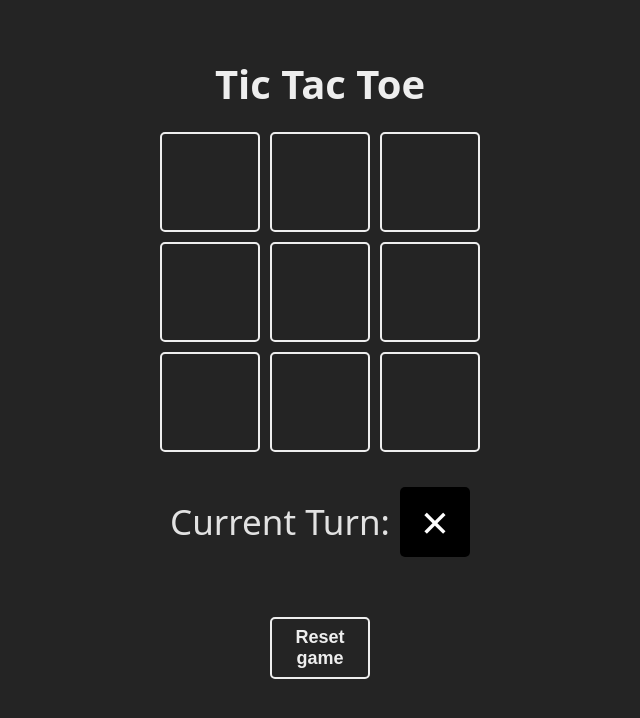
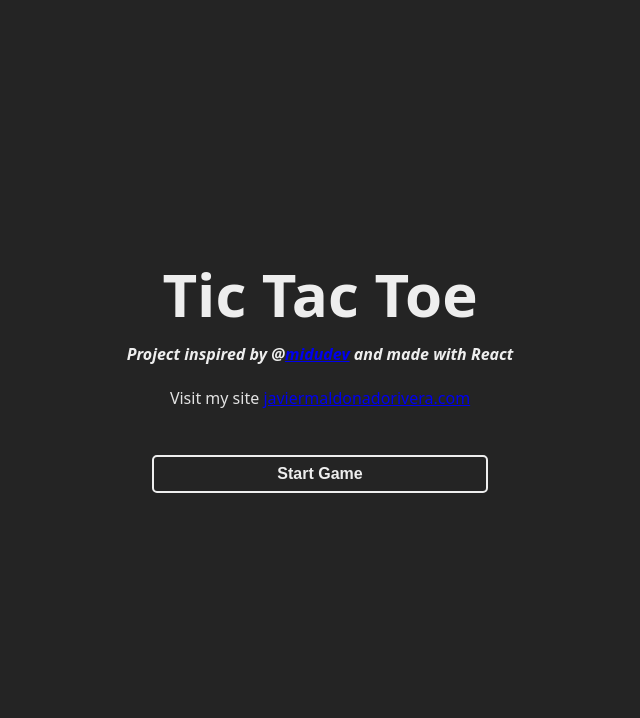
Before and after one commit to JavierMaldonadoR/tic-tac-toe, a React (Vite) app: page / in a window 1280 px wide. Shown: the top 718 px of the page, without its empty margins (320-960 px from the left). Built offline with nearby package versions, Linux system fonts and the light colour scheme.

Commit message:
Improve design

```diff
--- a/src/App.jsx
+++ b/src/App.jsx
@@ -8,9 +8,23 @@ import { checkWinnerFrom } from './logic/board.js'
 import { saveGameFromStorage, resetGameFromStorage } from './logic/storage/index.js'
 
 function App() {
+  const [gameStarted, setGameStarted] = useState(false)
+
+  const startGame = () => {
+    setGameStarted(true)
+  }
+
+  const closeGame = () => {
+    setGameStarted(false)
+    resetGame()
+  }
+
   const [board, setBoard] = useState(() => {
     const boardFromStorage = window.localStorage.getItem('board')
-    if (boardFromStorage) return JSON.parse(boardFromStorage)
+    if (boardFromStorage) {
+      setGameStarted(true)
+      return JSON.parse(boardFromStorage)
+    }
     return Array(9).fill(null)
   })
 
@@ -54,9 +68,17 @@ function App() {
   }
 
   return (
+    <div className='container'>
       <main className='board'>
-      <h1>Tic Tac Toe</h1>
+        <h1 className='title'>Tic Tac Toe</h1>
+        {!gameStarted ? (
           <>
+            <h2>Project inspired by @<a href="https://x.com/midudev">midudev</a> and made with React</h2>
+            <span>Visit my site <a href="https://www.javiermaldonadorivera.com">javiermaldonadorivera.com</a></span>
+            <button onClick={startGame}>Start Game</button>
+          </>
+        ) : (
+          <section className='game-container'>
             <section className='game'>
               {
                 board.map((_, index) => {
@@ -79,11 +101,20 @@ function App() {
             </section>
 
             <section>
-          <button className='reset' onClick={resetGame}>Reset game</button>
+              <button
+                className={board.every(square => square === null) ? 'disabled' : ''}
+                disabled={board.every(square => square === null)}
+                onClick={resetGame}
+              >
+                Reset game
+              </button>
+              <button onClick={closeGame}>Close Game</button>
             </section>
             <WinnerModal winner={winner} resetGame={resetGame} />
-      </>
+          </section>
+        )}
       </main>
+    </div>
   )
 }
 
--- a/src/index.css
+++ b/src/index.css
@@ -15,11 +15,11 @@
   -webkit-text-size-adjust: 100%;
 }
 
-body {
-  margin: 0;
-  display: flex;
-  justify-content: center;
-  min-width: 320px;
+#root {
+  padding: 0 !important; /* Override default padding */
+}
+
+body, html {
   min-height: 100vh;
 }
 
@@ -34,14 +34,25 @@ body {
   gap: 20px;
   flex-direction: column;
   width: fit-content;
-  margin: 40px auto;
+  margin: auto;
   text-align: center;
+  justify-content: center;
+  min-height: 100vh;
+  height: 100vh;
 }
 
 .board h1 {
-  font-size: 40px;
+  font-size: 60px;
   color: #eee;
   margin-bottom: 16px;
+  transition: transform 0.3s ease-in-out;
+}
+
+.board h2 {
+  font-size: 16px;
+  font-style: italic;
+  color: #eee;
+  margin-bottom: 0px;
 }
 
 .board button {
@@ -50,11 +61,12 @@ body {
   background: transparent;
   border: 2px solid #eee;
   color: #eee;
-  width: 100px;
+  width: auto;
   border-radius: 5px;
   transition: 0.2s;
   font-weight: bold;
   cursor: pointer;
+  font-size: 16px;
 }
 
 .board button:hover, .square:hover {
@@ -66,6 +78,20 @@ body {
   display: grid;
   grid-template-columns: repeat(3, 1fr);
   gap: 10px;
+}
+
+.board .game-container {
+  transition: all 0.5s;
+  animation: fadeIn 1s ease-in-out;
+}
+
+@keyframes fadeIn {
+  from {
+    opacity: 0;
+  }
+  to {
+    opacity: 1;
+  }
 }
 
 .turn {
@@ -137,16 +163,14 @@ body {
   font-size: 48px;
 }
 
-.reset {
-  top: 10px;
-  right: 10px;
-  padding: 8px 12px;
+.disabled,
+.board button.disabled {
+  cursor: not-allowed;
+  opacity: 0.5;
+}
+
+.disabled:hover,
+.board button.disabled:hover {
   background: transparent;
-  border: 2px solid #eee;
-  color: #eee;
-  border-radius: 5px;
-  transition: 0.2s;
-  font-weight: bold;
-  cursor: pointer;
-  font-size: 18px;
+  color: inherit;
 }
```
Lines whose indentation alone changed are shown as unchanged.
